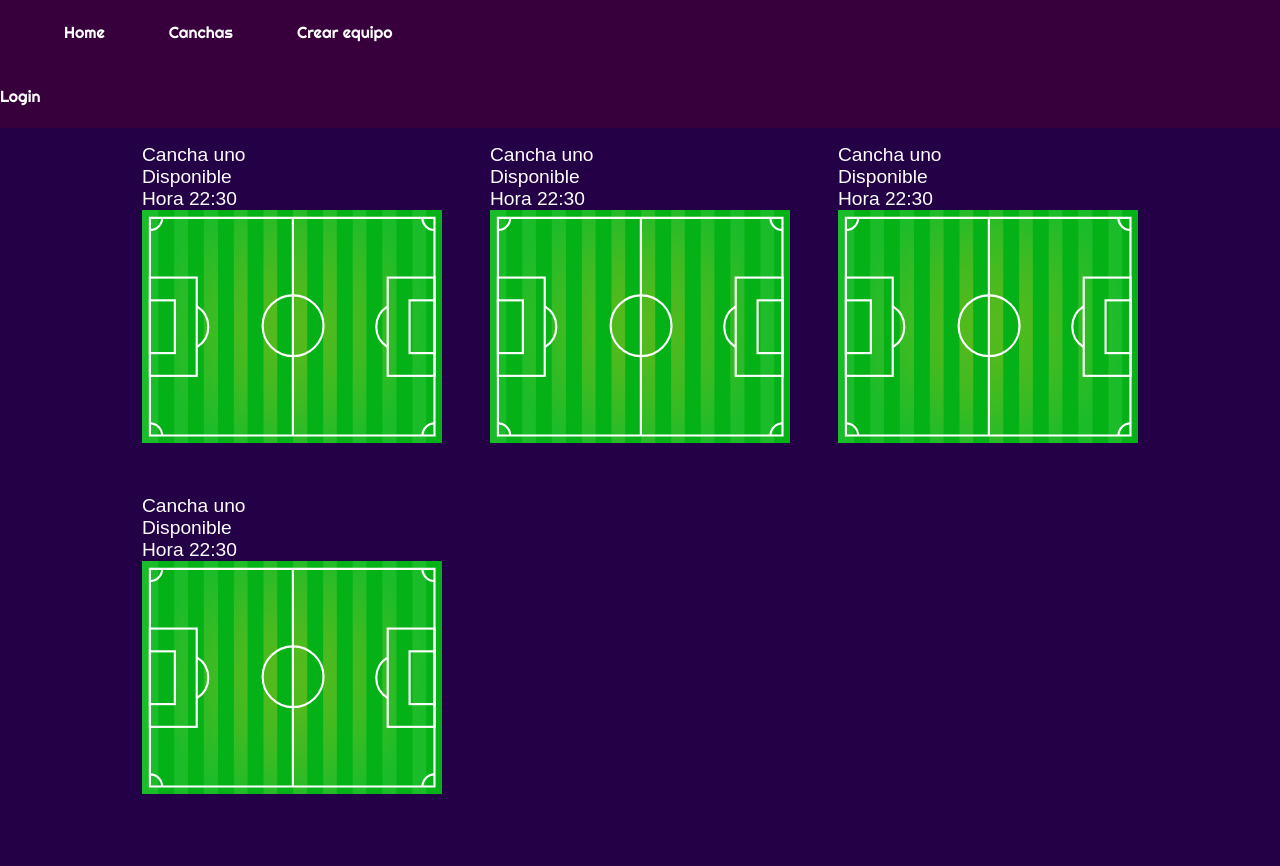
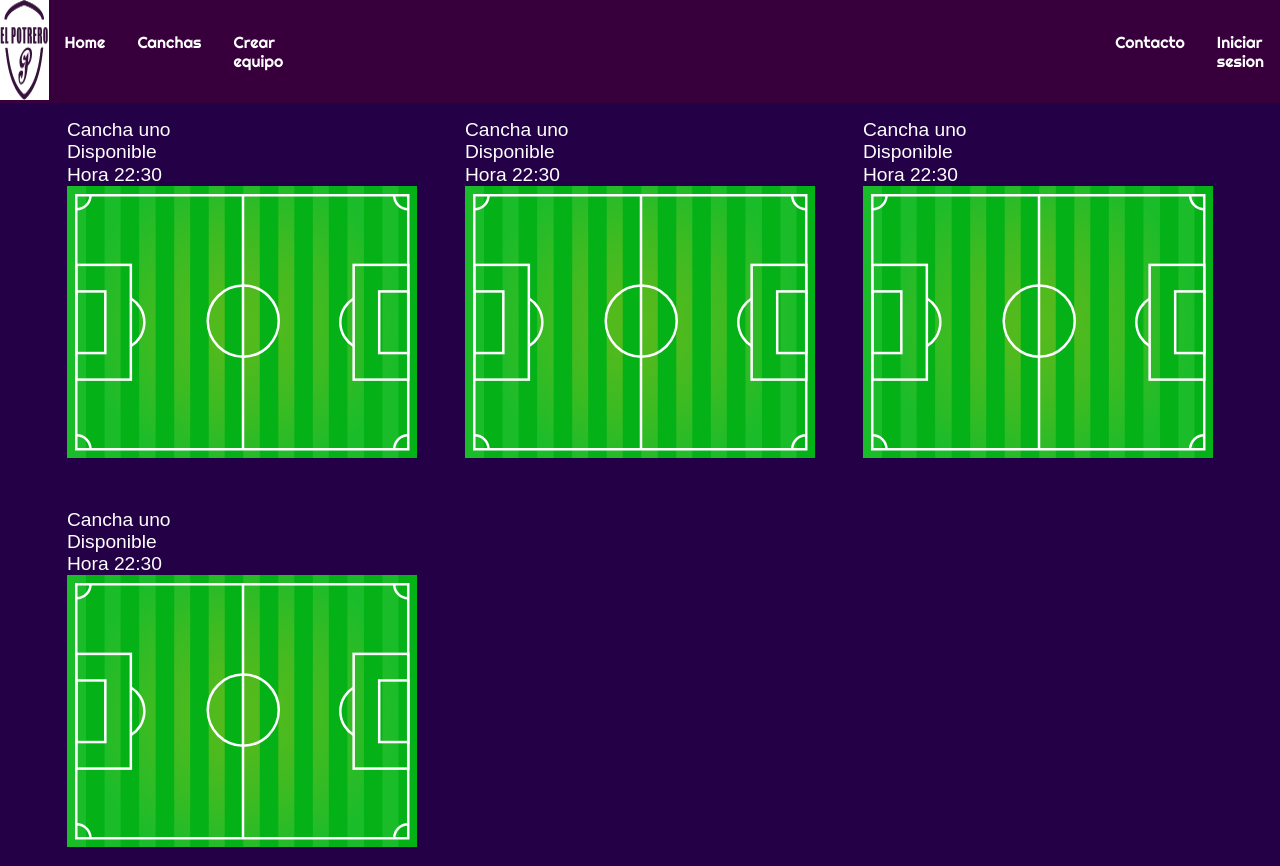
Before and after one commit to jesusmirena/rest-client-elpotrero, a React (Create React App) app: page / in a window 1280 px wide. Before the commit the page ends 813 px from the top, so only its background shows below. Built offline with nearby package versions, Linux system fonts and the light colour scheme; a web font is replaced by a local one.

Commit message:
home y navbar 80%

```diff
--- a/src/components/CardsGrid/CardsGrid.module.scss
+++ b/src/components/CardsGrid/CardsGrid.module.scss
@@ -1,6 +1,6 @@
 .grid {
   display: grid;
-  grid-template-columns: repeat(auto-fill, 300px);
+  grid-template-columns: repeat(auto-fill, 350px);
   gap: 3rem;
   padding: 1rem;
   justify-content: center;
--- a/src/components/NavBar/NavBar.module.scss
+++ b/src/components/NavBar/NavBar.module.scss
@@ -1,15 +1,64 @@
-.container {
-  background: #37003c;
-  line-height: 4rem;
-  color: #fff;
-  top: 0;
-  left: 0;
-  width: 100%;
+.header {
+  position: relative;
+  background-color: #37003c;
 }
-.navigation {
-  display: flex;
+
+.headerWrapper {
+  padding-top: 1rem;
+  padding-bottom: 1rem;
+}
+@media (min-width: 600px) {
+  .headerWrapper {
+    display: flex;
+    align-items: center;
+    padding-top: 0;
+    padding-bottom: 0;
+  }
+}
+.nav {
+  flex: 1;
+}
+.logo {
+  height: 100px;
+  background-color: #ffffff;
+}
+
+@media (min-width: 600px) {
+  .navWrapper {
+    display: flex;
+    list-style: none;
+  }
+}
+
+@media (max-width: 599px) {
+  .navWrapper {
+    position: absolute;
+    top: 100%;
+    right: 0;
+    left: 0;
+    z-index: -1;
+    background-color: #d9f0f7;
+    visibility: hidden;
+    opacity: 0;
+    transform: translateY(-100%);
+    transition: transform 0.3s ease-out, opacity 0.3s ease-out;
+  }
+  .navWrapper.active {
+    visibility: visible;
+    opacity: 1;
+    transform: translateY(0);
+  }
 }
 
 .navLink {
-  margin-left: 4rem;
+  display: block;
+  padding: 1.5rem 1rem;
+  color: #ffffff;
+  &:hover {
+    color: aqua;
+  }
 }
+
+.navLinkEnd {
+  margin-left: 50rem;
+}
--- a/src/components/NavBar/NavBar.tsx
+++ b/src/components/NavBar/NavBar.tsx
@@ -1,25 +1,51 @@
 import React from "react";
 import { Link } from "react-router-dom";
+import logo from "../../visuales/fondoPotrero.png";
 import styles from "../NavBar/NavBar.module.scss";
 export default function NavBar() {
   return (
-    <div className={styles.container}>
-      <nav className={styles.navigation}>
+    <header className={styles.header}>
+      <div className={`${styles.wrapper} ${styles.headerWrapper}`}>
+        <Link to="/home">
+          <img className={styles.logo} src={logo} />
+        </Link>
+        <nav className={styles.nav}>
+          <ul className={styles.navWrapper}>
+            <li>
+              {" "}
               <Link className={styles.navLink} to="/home">
                 Home{" "}
               </Link>
+            </li>
+            <li>
+              {" "}
               <Link className={styles.navLink} to="/canchas">
                 Canchas
               </Link>
+            </li>
+            <li>
+              {" "}
               <Link className={styles.navLink} to="#">
                 Crear equipo
               </Link>
+            </li>
+            <li>
+              {" "}
+              <Link
+                className={`${styles.navLink} ${styles.navLinkEnd}`}
+                to="/contacto"
+              >
+                Contacto
+              </Link>
+            </li>
+            <li>
+              <Link className={styles.navLink} to="/login">
+                Iniciar sesion
+              </Link>
+            </li>
+          </ul>
         </nav>
-      <div>
-        <Link className={styles.navLinkLogin} to="/login">
-          Login
-        </Link>
       </div>
-    </div>
+    </header>
   );
 }
```
Also changed, not shown: src/visuales/fondoPotrero.png (added). Lines whose indentation alone changed are shown as unchanged.
